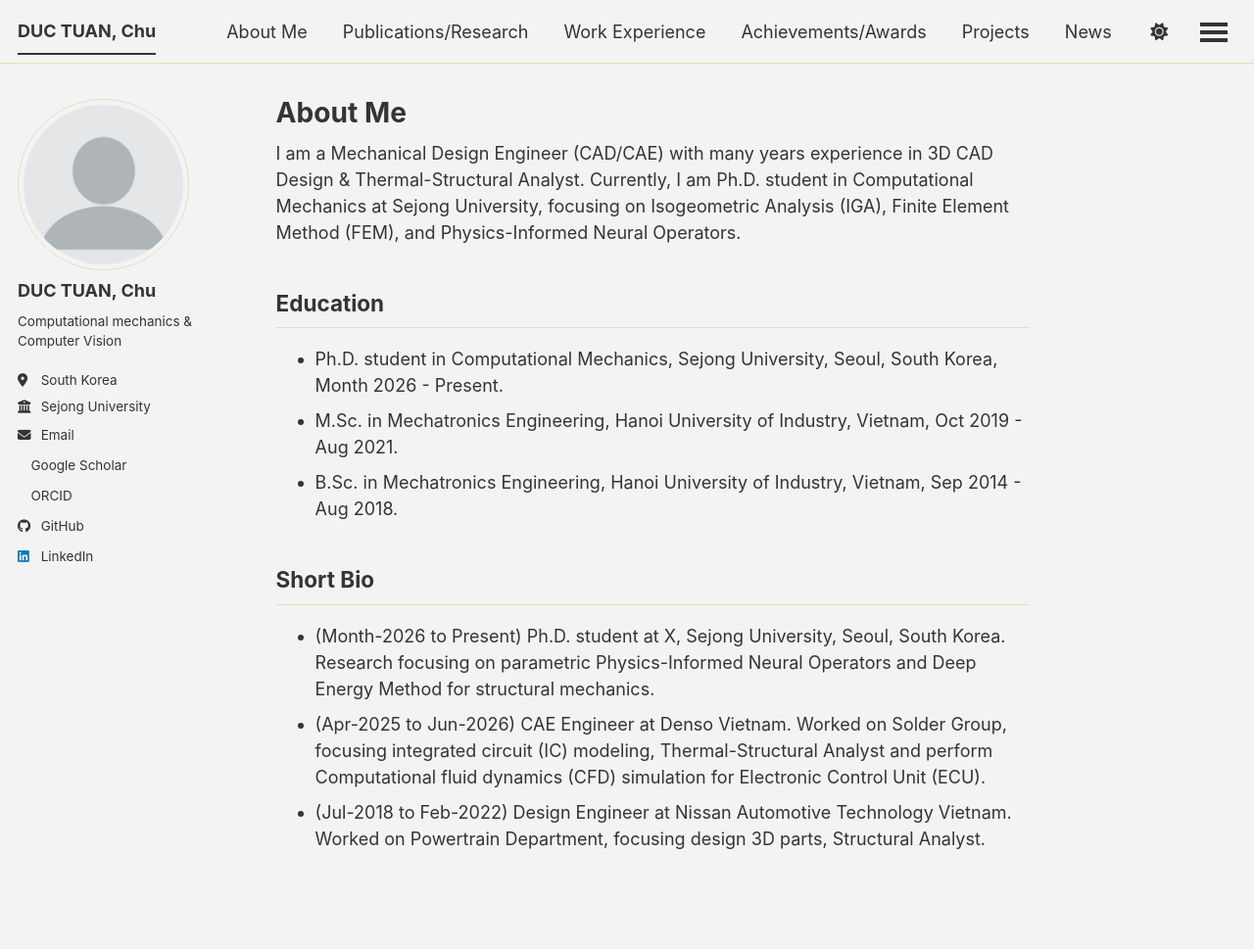
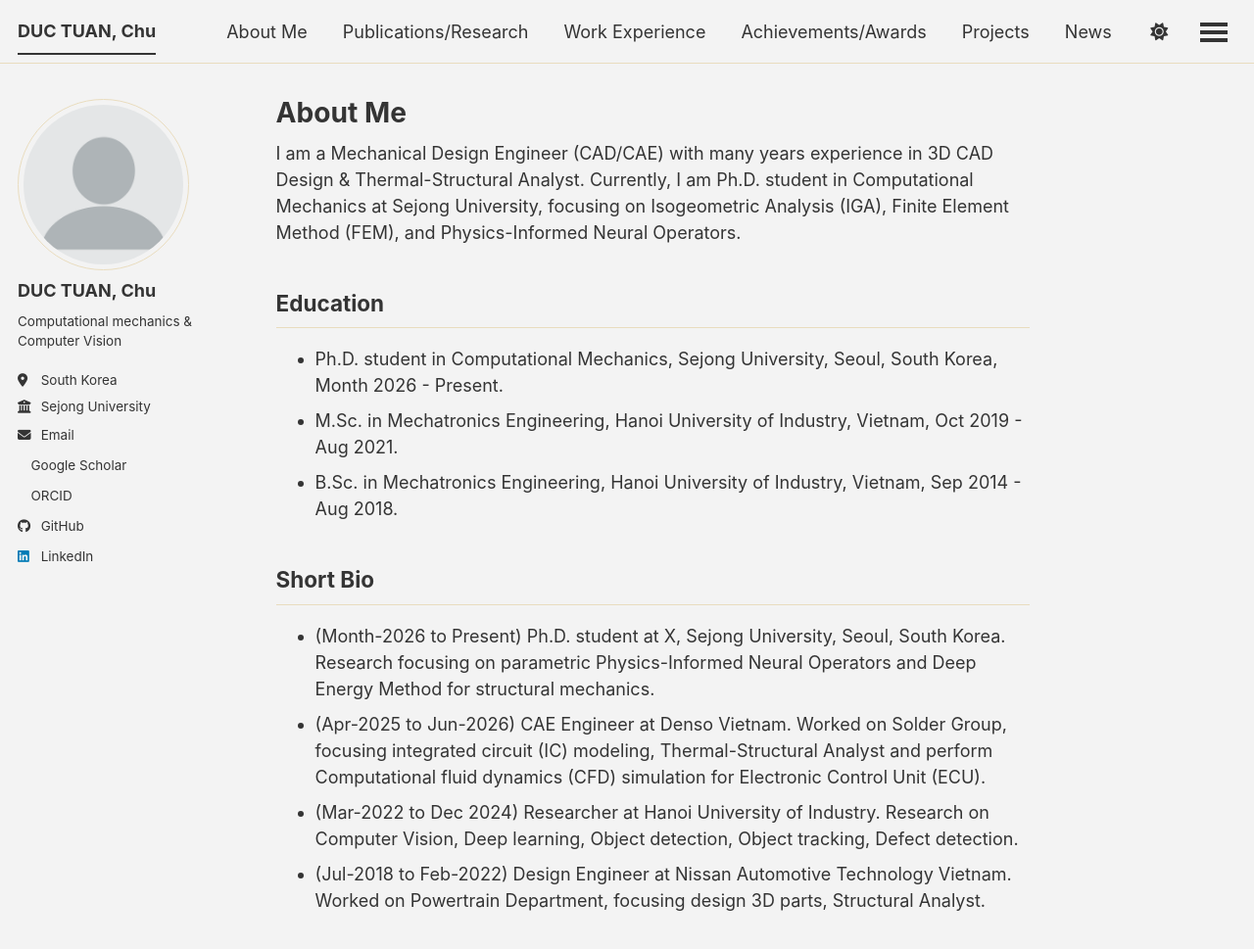
Before and after one commit to iumaimon/iumaimon.github.io, a Jekyll site: the page built from _pages/about.md, in a window 1280 px wide and 978 px high. Shown: the top 969 px of the window at 98% size. Built offline with Jekyll 4.4.1, drawn with Linux system fonts in a browser that asks for light colours; a script bundle is joined from its source files by our own code; a style sheet for code colours, icons or effects is not loaded.

Commit message:
Add research experience at Hanoi University of Industry

```diff
--- a/_pages/about.md
+++ b/_pages/about.md
@@ -20,4 +20,5 @@ I am a Mechanical Design Engineer (CAD/CAE) with many years experience in 3D CAD
 
 * (Month-2026 to Present) Ph.D. student at X, Sejong University, Seoul, South Korea. Research focusing on parametric Physics-Informed Neural Operators and Deep Energy Method for structural mechanics.
 * (Apr-2025 to Jun-2026) CAE Engineer at Denso Vietnam. Worked on Solder Group, focusing integrated circuit (IC) modeling, Thermal-Structural Analyst and perform Computational fluid dynamics (CFD) simulation for Electronic Control Unit (ECU).
+* (Mar-2022 to Dec 2024) Researcher at Hanoi University of Industry. Research on Computer Vision, Deep learning, Object detection, Object tracking, Defect detection.
 * (Jul-2018 to Feb-2022) Design Engineer at Nissan Automotive Technology Vietnam. Worked on Powertrain Department, focusing design 3D parts, Structural Analyst.
```
